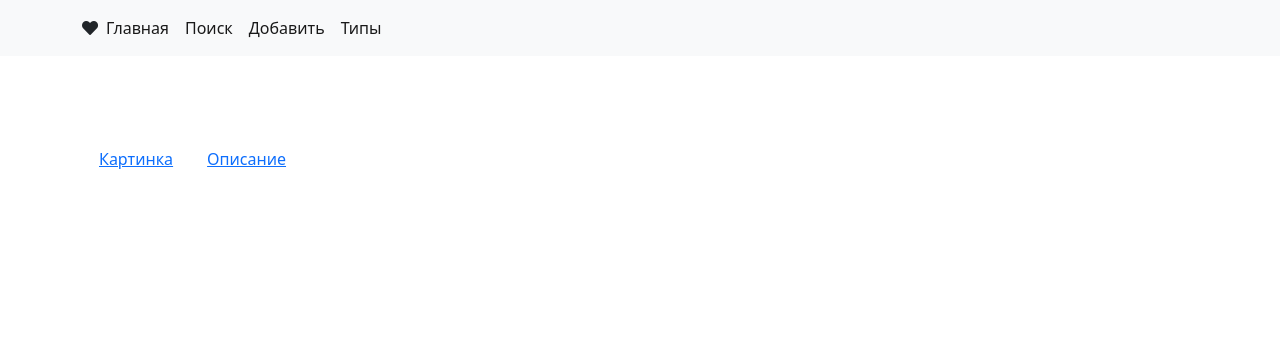
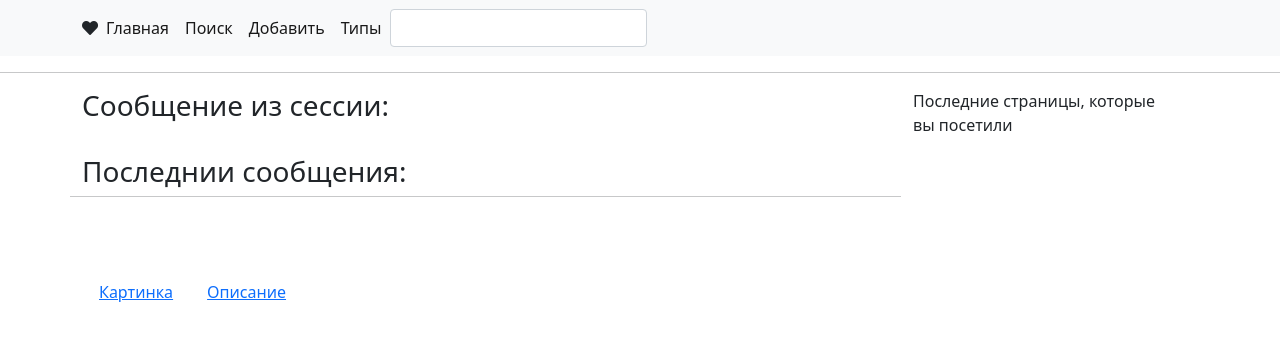
Before and after one commit to KutenkovV/Backend_labs_2, a PHP site: template views/info.twig in a window 1280 px wide. Shown: the top 341 px of the page. Run offline with PHP 8.4, Linux system fonts and the light colour scheme; the template is opened without the code that fills it: most values are stand-ins (such as "Sample title", 1, 10 or a date in 2020); some libraries are stand-ins or nearby versions.

Commit message:
Production / Сделал историю

```diff
--- a/controllers/ObjectController.php
+++ b/controllers/ObjectController.php
@@ -32,6 +32,8 @@
         $context['description'] = $data['description'];
         $context['ObjectID'] = $data['id'];
         $context['title'] = $data['title'];
+        $context["my_session_message"] = isset($_SESSION['welcome_message']) ? $_SESSION['welcome_message'] : "";
+        $context["messages"] = isset($_SESSION['messages']) ? $_SESSION['messages'] : "";
 
         return $context;
     }
--- a/framework/BaseController.php
+++ b/framework/BaseController.php
@@ -17,6 +17,9 @@
     }
 
     public function process_response() {
+        session_set_cookie_params(60 * 60 * 10);
+        session_start();
+
         $method = $_SERVER['REQUEST_METHOD'];
         $context = $this->getContext();
         if ($method == 'GET') {
--- a/public/index.php
+++ b/public/index.php
@@ -10,6 +10,7 @@
 require_once "../controllers/AnimeObjectCreateController.php";
 require_once "../controllers/AnimeObjectDeleteController.php";
 require_once "../controllers/AnimeObjectUpdateController.php";
+require_once "../controllers/SetWelcomeController.php";
 require_once "../middlewares/LoginRequiredMiddeware.php";
 
 
@@ -34,6 +35,7 @@
         ->middleware(new LoginRequiredMiddeware());
 $router->add("/anime-series/(?P<id>\d+)/edit", AnimeObjectUpdateController::class)
         ->middleware(new LoginRequiredMiddeware());
+$router->add("/set-welcome/", SetWelcomeController::class);
 
 $router->get_or_default(Controller404::class);
 ?>
--- a/views/__layout.twig
+++ b/views/__layout.twig
@@ -40,15 +40,57 @@
                         <a class="nav-link active" aria-current="page" href="/anime-series/type_create">Типы</a>
                     </li>
                 </ul>
+                <form action="/set-welcome/">
+                    <input type="text" name="message" class="form-control mr-2 ml-2">
+                </form>
             </div>
         </div>
     </nav>
+    <hr>
+    <div class="container">
+        <div class="d-flex row">
+            <div class="col-9 d-flex row">
+                {% block content %}{% endblock %}
+            </div>
+            <div class="col-3">
+                <p>Последние страницы, которые вы посетили</p>
+                <div>
+                    <div class="list-group">
+                        {% for m in viewed_pages %}
+                            <li class="list-group-item mt-1 rounded-2" style="background-image: linear-gradient(45deg, #c7d1ff 0%, #cc67c5ce 135%, #5978ffa4 100%);">
+                                {{ m }}
+                            </li>
+                        {% endfor %}
+                    </div>
+                </div>
+            </div>
+        </div>
+    </div>
 
-    <div class="container mt-4">
-        {% block content %}
 
-        {% endblock %}
-    </div>
+
+
+    {# <div class="container mt-4">
+        <div class="row align-items-start">
+            <div class="col-9 align-self-start">
+                {% block content %}
+
+                {% endblock %}
+            </div>
+        </div>
+        <div class="col-3">
+            <p style="font-size: 1.25rem;">
+                Последние просмотренные страницы:
+            </p>
+            <div class="list-group">
+                {% for m in items %}
+                   <li class="list-group-item list-group-item-action list-group-item-dark">
+                       {{ m }}
+                    </li>
+                {% endfor %}
+            </div>
+        </div>
+    </div> #}
 
 </body>
 </html>
--- a/views/__object.twig
+++ b/views/__object.twig
@@ -2,6 +2,16 @@
 
 {% block content %}
 {% import "__button_macro.twig" as forms %}
+
+<div>
+  <h3>Сообщение из сессии: {{ my_session_message }}</h3>
+  <br>
+  <h3>Последнии сообщения: </h3>
+  {% for m in messages %}
+    {{ m }} <br>
+  {% endfor %}
+</div>
+<hr>
 
   <div class="pt-2">
     <h2>{{ title }}</h2>
--- a/views/main.twig
+++ b/views/main.twig
@@ -2,9 +2,8 @@
 
 {% block content %}
 
-<div class="d-flex row">
 {% for object in anime_series %}
-        <ul class="list-group col-3">
+    <ul class="list-group col-4">
         <li class="list-group-item m-2 text-center position-relative">
             <div class="position-absolute flex-column aling-items-" style="right: 0px; top: 8px;">
                 {# кнопка удаления #}
@@ -34,6 +33,5 @@
         </li>
     </ul>
 {% endfor %}
-</div>
 
 {% endblock %}
```
Also changed, not shown: controllers/SetWelcomeController.php (added, +16 -0 lines), framework/TwigBaseController.php (+11 -0 lines). Lines whose indentation alone changed are shown as unchanged.
